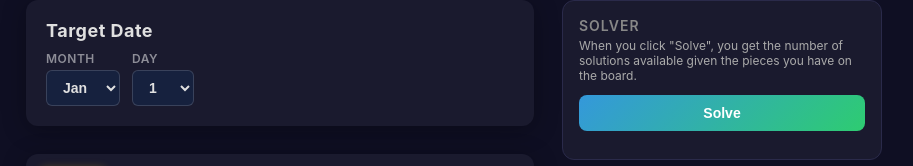
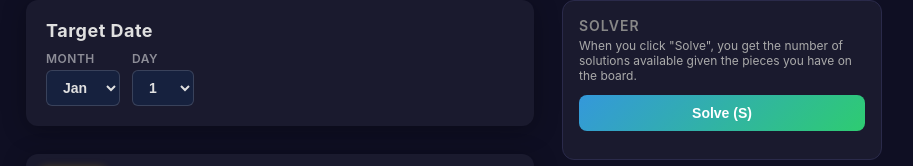
Before and after one commit to SidhartK/DeinKalendar, a Next.js app: page / in a window 1280 px wide. Shown: the part 140-306 px from the top of the page, without its empty margins (186-1099 px from the left). Built offline with nearby package versions, Linux system fonts and the light colour scheme.

Commit message:
Added (S) hint for Solve shortcut

```diff
--- a/src/components/SolverPanel.tsx
+++ b/src/components/SolverPanel.tsx
@@ -120,7 +120,7 @@ const SolverPanel = forwardRef<SolverPanelRef, SolverPanelProps>(function Solver
       <div className="solver-controls">
         {status !== "solving" ? (
           <button className="solver-btn solve-btn" onClick={handleStart} title="Solve">
-            Solve
+            Solve (S)
           </button>
         ) : (
           <button className="solver-btn stop-btn" onClick={handleStop}>
```
